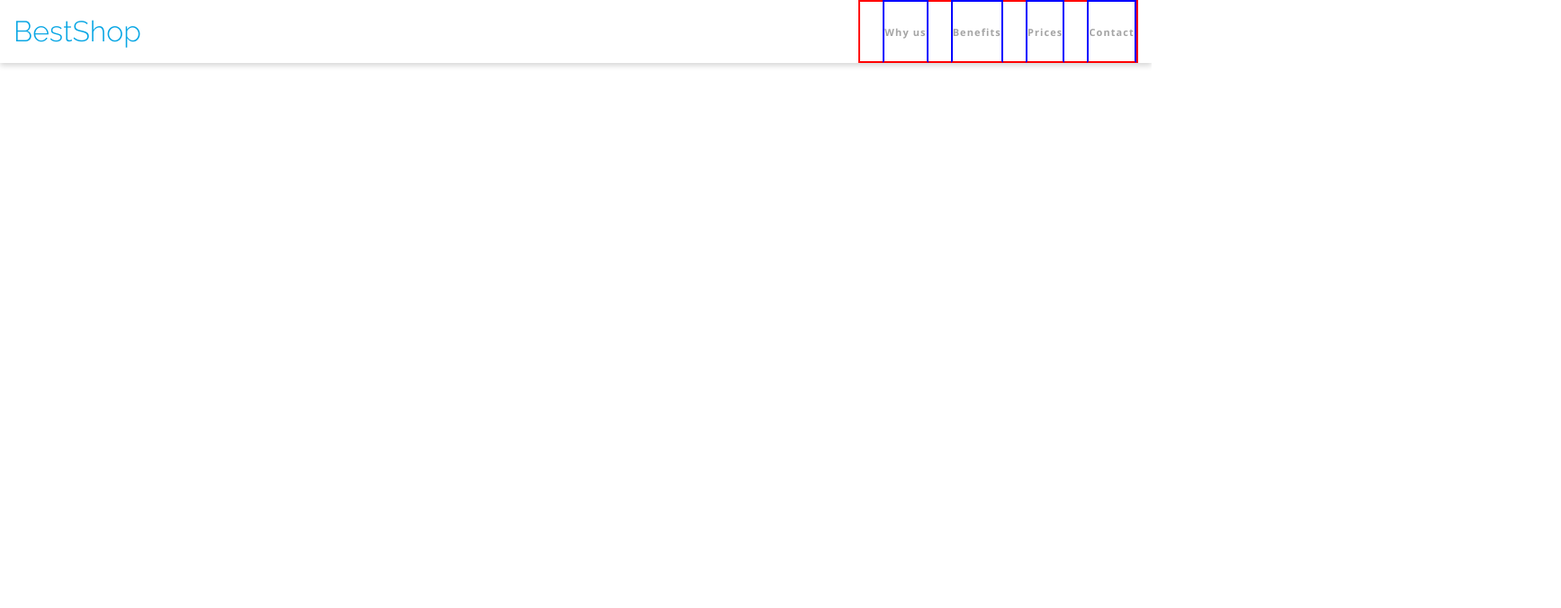
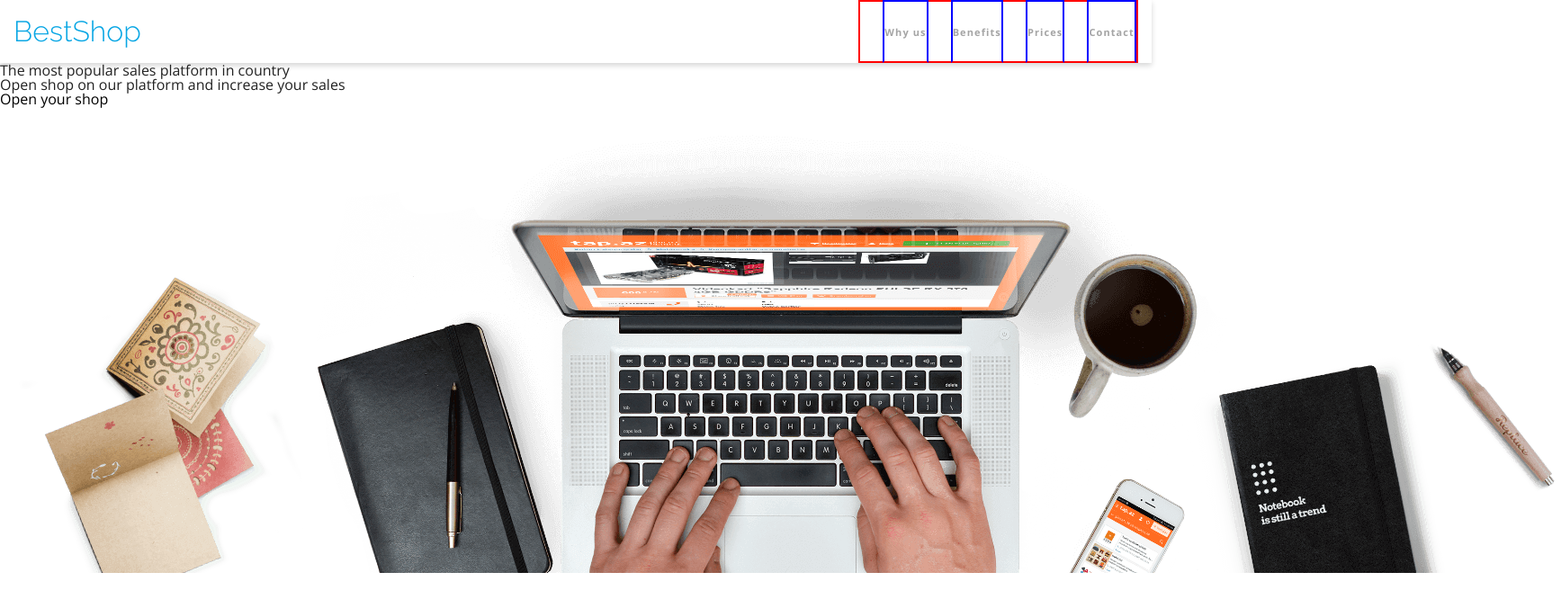
Before and after one commit to TomaszGoldmann/Best_Shop-Mobile_First, a website built with Parcel: page index.html in a window 1280 px wide. Shown: the whole page at 90% size, 1735 px wide, since content can reach past the window. Built offline with nearby package versions, Linux system fonts and the light colour scheme.

Commit message:
HTML opening section

```diff
--- a/index.html
+++ b/index.html
@@ -33,5 +33,19 @@
         </nav>
     </div>
 </header>
+
+<main>
+    <section class="opening">
+        <div class="opening__content">
+            <h1 class="opening__header">
+                The most popular sales platform in country
+            </h1>
+            <p class="opening__heading">Open shop on our platform and increase your sales</p>
+            <a href="#" class="btn btn--primary btn--large">Open your shop</a>
+        </div>
+        <img src="assets/Background.png" alt="Background image" class="opening__image">
+    </section>
+</main>
+
 </body>
 </html>
```
